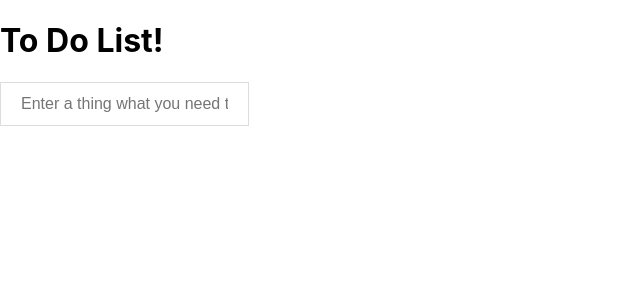
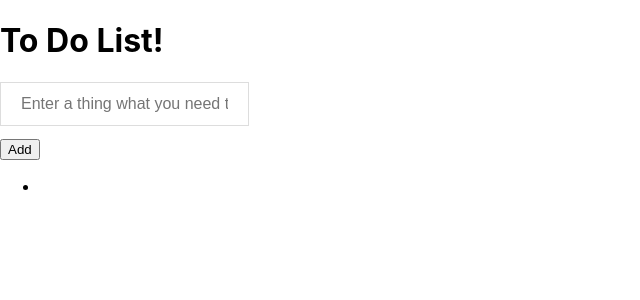
Before and after one commit to JackBerezhnov/to-do-list-react, a React (Create React App) app: page / in a window 1280 px wide. Shown: the top 300 px of the page, without its empty margins (0-640 px from the left). Built offline with nearby package versions, Linux system fonts and the light colour scheme.

Commit message:
Create Item

```diff
--- /dev/null
+++ b/src/components/item-list/ItemList.js
@@ -0,0 +1,13 @@
+const ItemList = (props) => {
+    return (
+        <div>
+
+        {console.log("Data", props)}
+            <ul>
+                <li>{props.items}</li>
+            </ul>
+        </div>
+    );
+}
+
+export default ItemList;
--- a/src/components/to-do-list/ToDoList.js
+++ b/src/components/to-do-list/ToDoList.js
@@ -1,17 +1,25 @@
 import { useState } from 'react';
 import Input from '../input/Input';
+import ItemList from '../item-list/ItemList';
 
 function ToDoList() {
     const [userInput, setUserInput] = useState("");
+    const [toDoItems, setToDoItems] = useState([""]);
 
     function handleChange(e) {
         setUserInput(e.target.value);
+    }
+
+    function submitUserData() {
+        setToDoItems(userInput);
     }
 
     return(
         <div>
             <h1>To Do List!</h1>
             <Input onChange={handleChange}/>
+            <button value="Send" className="btn success" onClick={submitUserData}>Add</button>
+            <ItemList items={toDoItems}/>
             <p>{userInput}</p>
         </div>
     );
```
